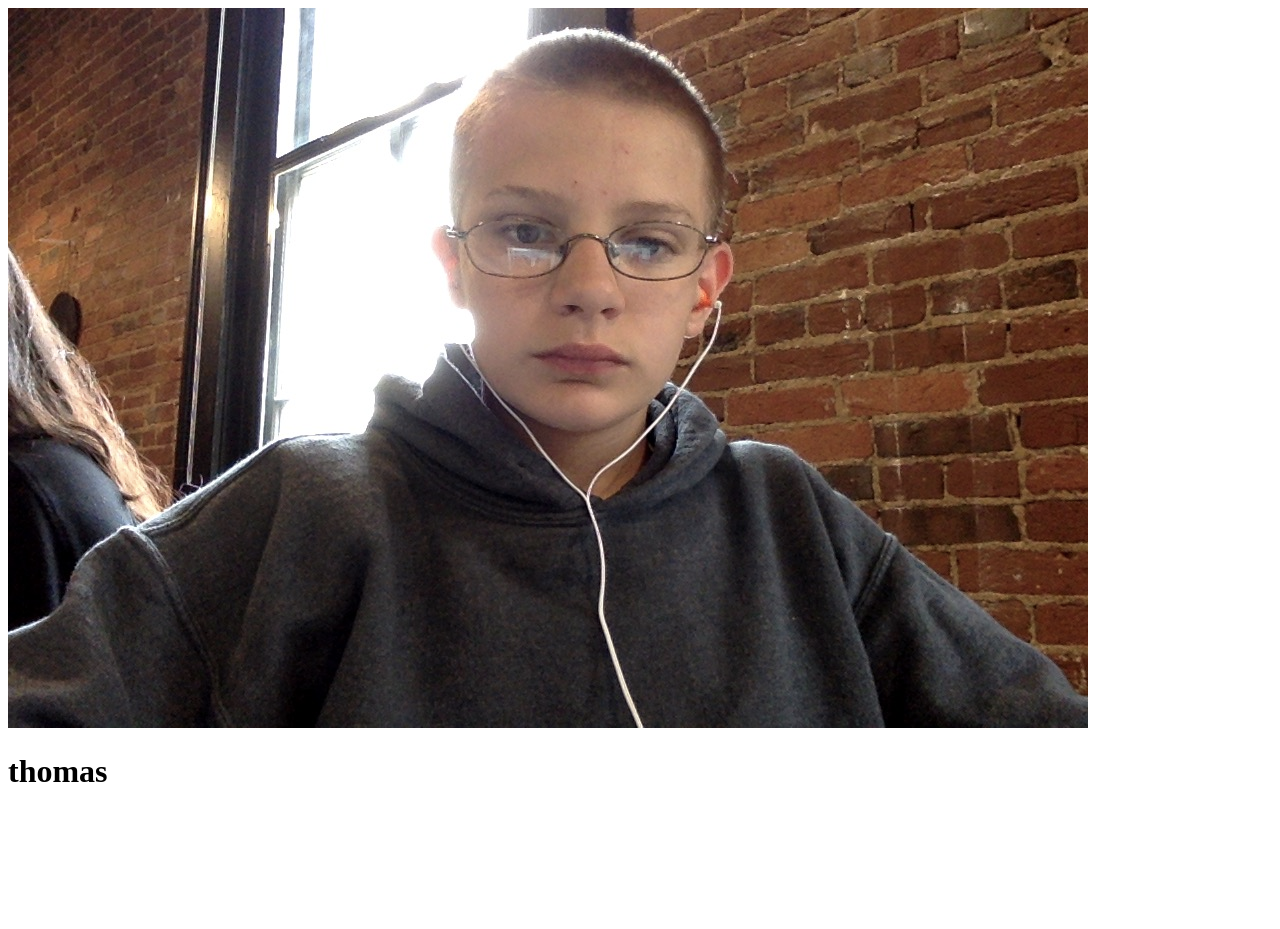
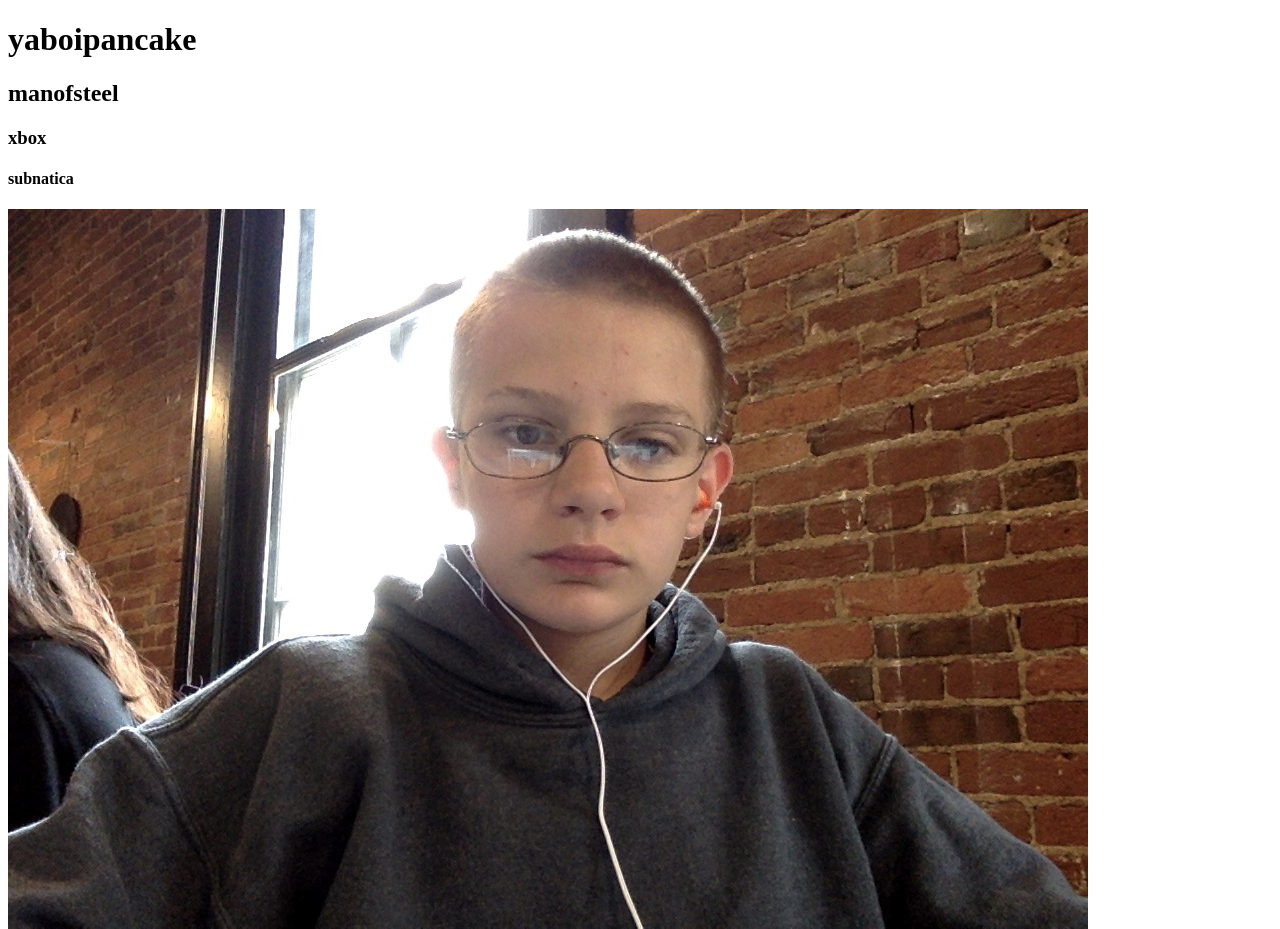
Before and after one commit to yaboipancake/practice, a plain HTML site: page index.html in a window 1280 px wide. Shown: the top 929 px of the page. Before the commit the page ends 812 px from the top, so only its background shows below. Drawn offline with Linux system fonts and the light colour scheme.

Commit message:
Update index.html

```diff
--- a/index.html
+++ b/index.html
@@ -4,10 +4,15 @@
     <meta charset="UTF-8">
     <meta name="viewport" ="width=device-width, initial-scale=1.0">
     <meta http-equiv="X-UA-Compatible" content="ie=edge">
-    <title></title>
+    <title>hello</title>
 </head>
 <body>
+    <h1>yaboipancake</h1>
+    <h2>manofsteel</h2>
+    <h3>xbox</h3>
+    <h4>subnatica</h4>
     <img src="thephoto.jpg" alt="">
     <h1>thomas</h1>
+    <link rel="https://yaboipancake.github.io/practice/" href="">
 </body>
 </html>
```
